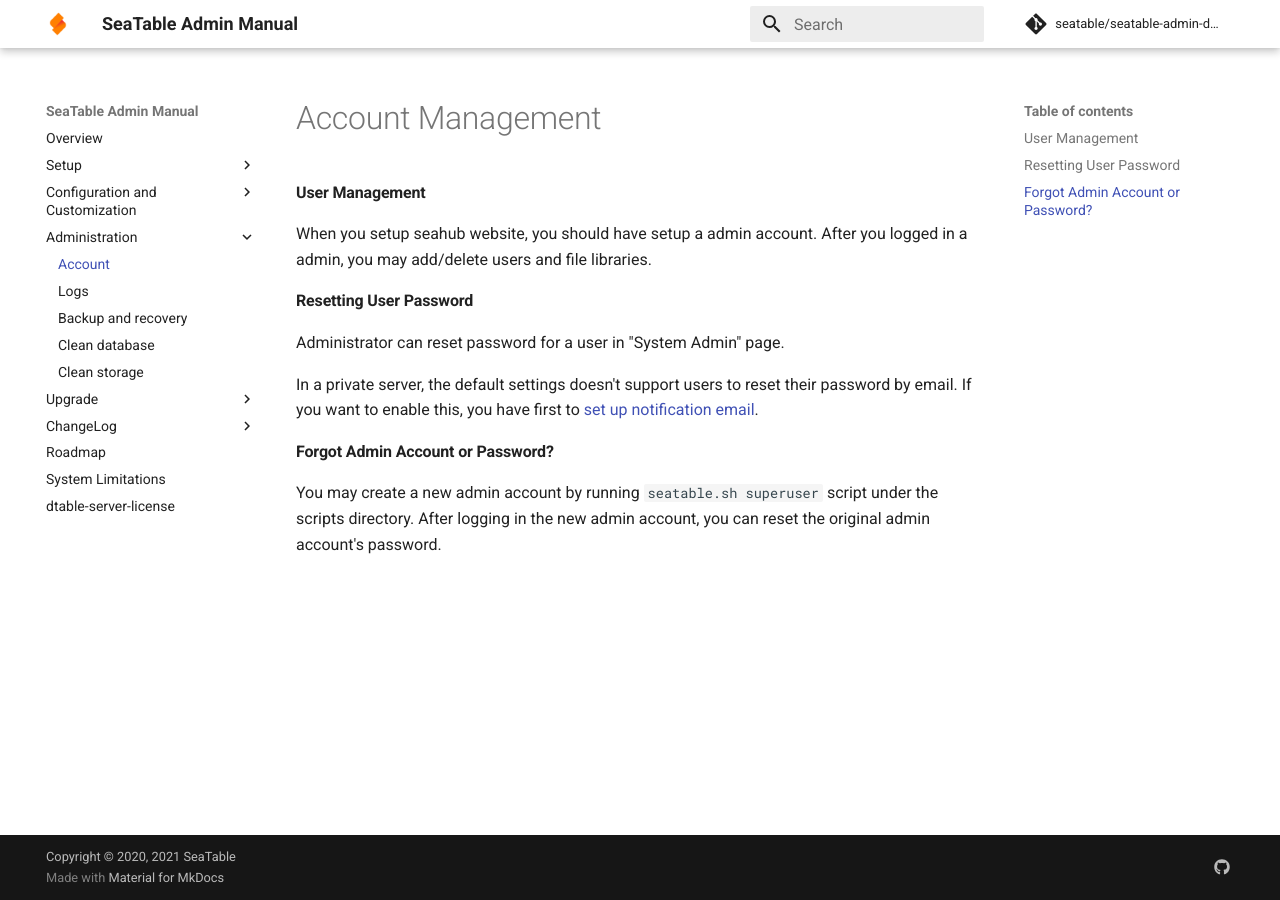
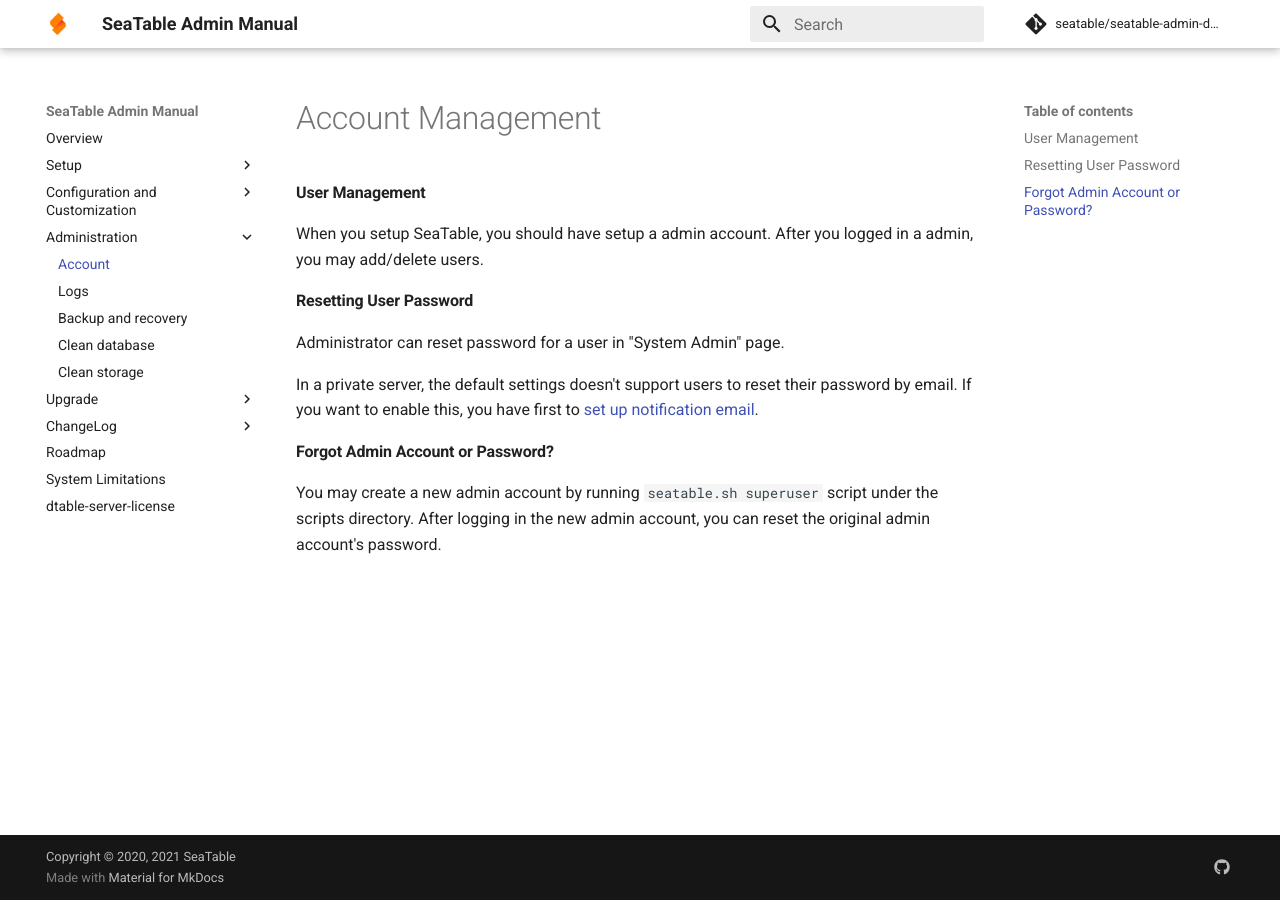
Before and after one commit to seatable/seatable-admin-docs, an MkDocs documentation site: the page built from manual/maintain/account.md, in a window 1280 px wide. Built offline with MkDocs 1.6.1 and Material for MkDocs 9.7.7, drawn with Linux system fonts in a browser that asks for light colours; comment, search, counter and statistics services are not loaded.

Commit message:
Update account.md

```diff
--- a/manual/maintain/account.md
+++ b/manual/maintain/account.md
@@ -2,7 +2,7 @@
 
 #### User Management
 
-When you setup seahub website, you should have setup a admin account. After you logged in a admin, you may add/delete users and file libraries.
+When you setup SeaTable, you should have setup a admin account. After you logged in a admin, you may add/delete users.
 
 #### Resetting User Password
 
```
